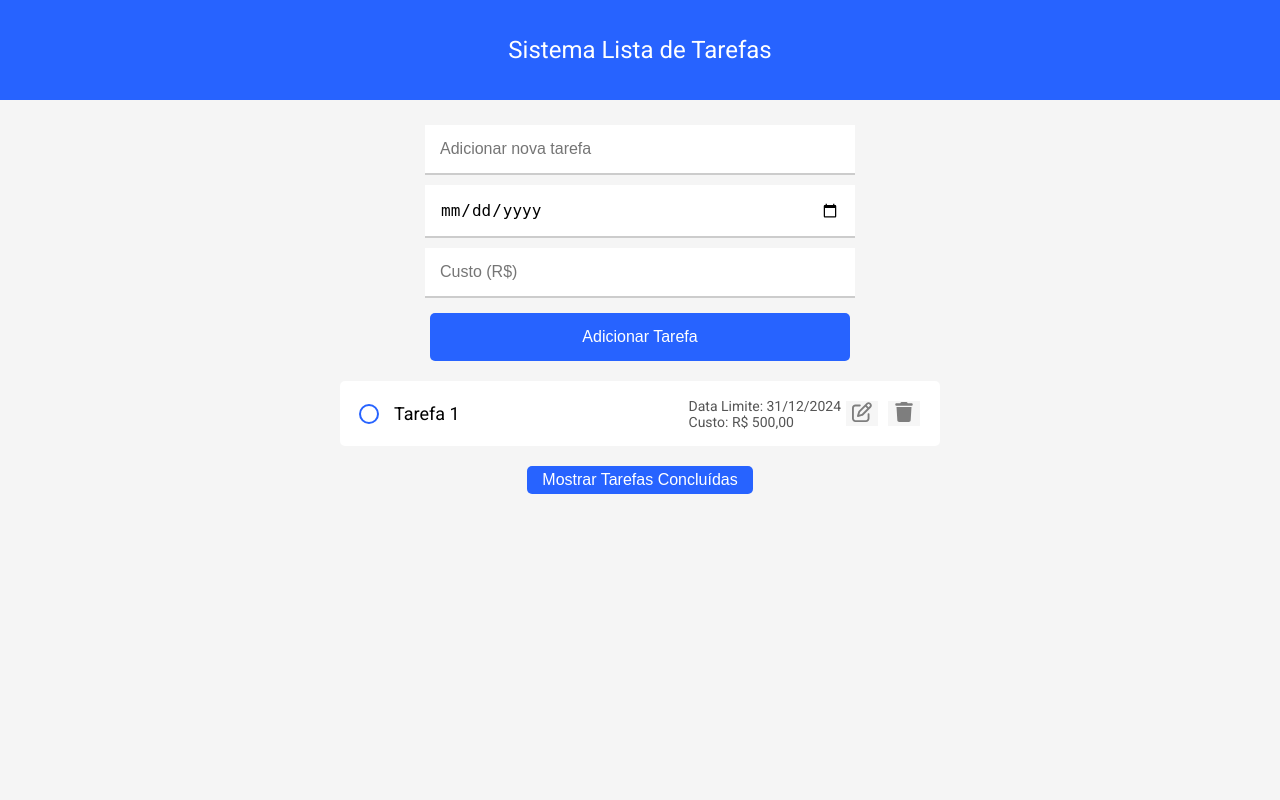
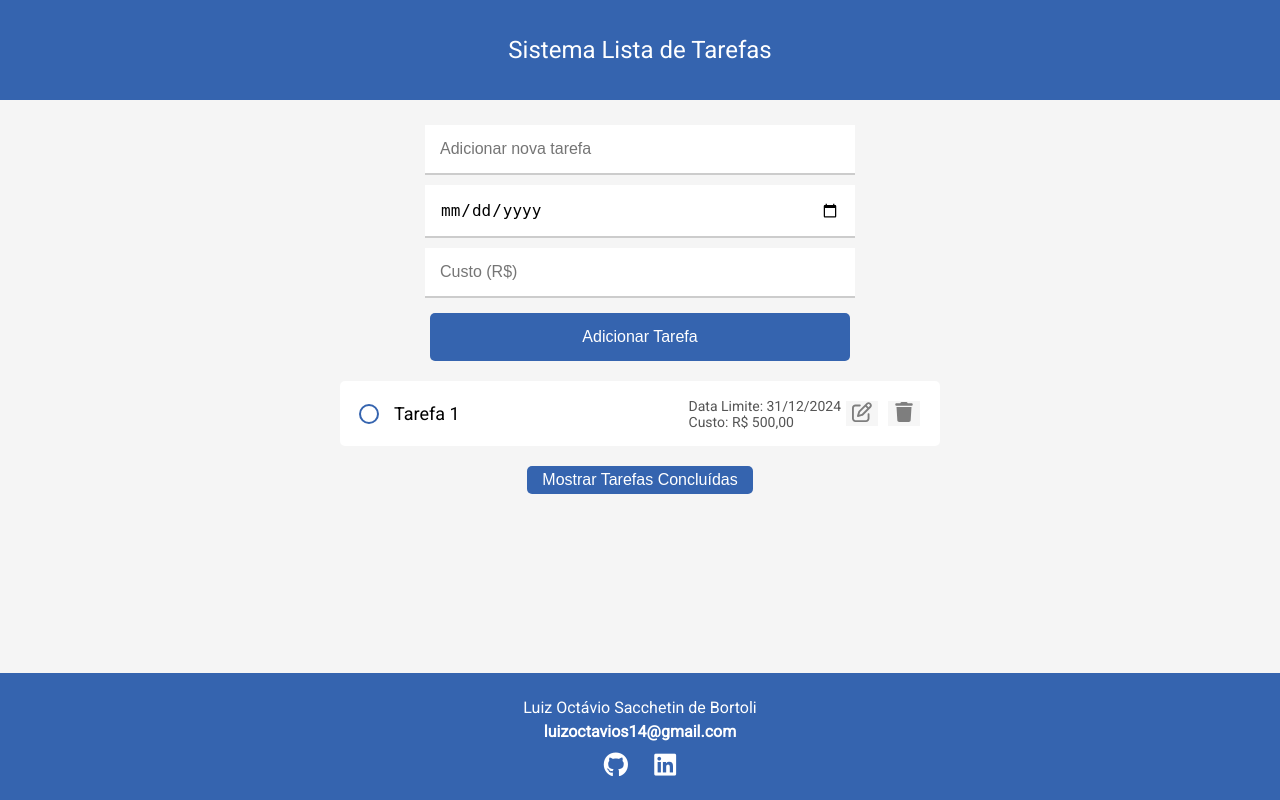
Before and after one commit to LuizOctavioSB/ToDoList, a PHP site: page / in a window 1280 px wide. Run offline with PHP 8.4, Linux system fonts and the light colour scheme; data comes from the database, SQL or seed files in the repository.

Commit message:
Adicionado footer.

```diff
--- a/assets/css/style.css
+++ b/assets/css/style.css
@@ -1,13 +1,24 @@
 @import url('https://fonts.googleapis.com/css?family=Roboto&display=swap');
+html, body {
+    height: 100%;
+    margin: 0;
+}
+
+main {
+    flex: 1;
+}
 
 body {
     font-family: 'Roboto', Arial, sans-serif;
+    display: flex;
+    flex-direction: column;
     background-color: #f5f5f5;
     margin: 0;
 }
 
 header {
-    background-color: #2763ff;
+    /* 2763ff */
+    background-color: rgb(53, 100, 175);
     color: white;
     padding: 20px;
     text-align: center;
@@ -42,14 +53,14 @@ header h1 {
 }
 
 .task-input input:focus {
-    border-bottom-color: #2763ff;
+    border-bottom-color: rgb(53, 100, 175);
 }
 
 .task-input button {
     width: 420px;
     padding: 15px;
     font-size: 16px;
-    background-color: #2763ff;
+    background-color: rgb(53, 100, 175);
     color: white;
     border: none;
     border-radius: 5px;
@@ -92,7 +103,7 @@ header h1 {
 
 .toggle-completed button {
     padding: 5px 15px;
-    background-color: #2763ff;
+    background-color: rgb(53, 100, 175);
     color: white;
     border: none;
     border-radius: 5px;
@@ -110,7 +121,7 @@ header h1 {
     -webkit-appearance: none;
     width: 20px;
     height: 20px;
-    border: 2px solid #2763ff;
+    border: 2px solid rgb(53, 100, 175);
     border-radius: 50%;
     margin-right: 15px;
     position: relative;
@@ -118,7 +129,7 @@ header h1 {
 }
 
 .task-item input[type="checkbox"]:checked {
-    background-color: #2763ff;
+    background-color: rgb(53, 100, 175);
     border: none;
 }
 
@@ -180,7 +191,6 @@ header h1 {
 }
 
 .task-item.completed span {
-    text-decoration: line-through;
     color: #888;
 }
 
@@ -195,7 +205,7 @@ header h1 {
 }
 
 .edit-input:focus {
-    border-bottom-color: #2763ff;
+    border-bottom-color: rgb(53, 100, 175);
 }
 
 .edit-inputs {
@@ -218,7 +228,7 @@ header h1 {
 }
 
 .save-button {
-    background-color: #2763ff;
+    background-color: rgb(53, 100, 175);
 }
 
 .cancel-button {
@@ -278,9 +288,54 @@ header h1 {
     overflow: hidden;
     opacity: 0;
     max-height: 0;
+    margin-bottom: 20px;
 }
 
 #task-list-completed.show {
     opacity: 1;
     max-height: 1000px;
 }
+
+footer {
+    font-size: 16px;
+    text-align: center;
+    padding: 20px 0;
+    background-color: rgb(53, 100, 175);
+    color: #ffffff;
+}
+
+footer p {
+    margin: 5px 0;
+}
+
+footer .email-contact {
+    color: #ffffff;
+    text-decoration: none;
+    font-weight: bold;
+    transition: color 0.3s;
+}
+
+footer .email-contact:hover {
+    color: #dcdcdc;
+}
+
+footer .social-links {
+    font-size: 25px;
+    margin-top: 10px;
+}
+
+footer .social-links a {
+    color: white;
+    margin: 0 10px;
+    display: inline-block;
+}
+
+footer .social-links img {
+    width: 25px;
+    height: 25px;
+    transition: opacity 0.3s;
+}
+
+footer .social-links img:hover {
+    opacity: 0.8;
+}
--- a/index.php
+++ b/index.php
@@ -3,8 +3,9 @@
 
 <head>
     <meta charset="UTF-8">
-    <title>Minha Lista de Tarefas</title>
+    <title>Sistema Lista de Tarefas</title>
     <link rel="stylesheet" href="assets/css/style.css">
+    <link rel="stylesheet" href="https://cdnjs.cloudflare.com/ajax/libs/font-awesome/6.4.0/css/all.min.css">
 </head>
 
 <body>
@@ -44,6 +45,16 @@
             </div>
         </div>
     </main>
+
+    <footer id="footer-contatos">
+        <p>Luiz Octávio Sacchetin de Bortoli</p>
+        <a href="mailto:luizoctavios14@gmail.com" class="email-contact">luizoctavios14@gmail.com</a>
+        <div class="social-links">
+            <a href="https://github.com/LuizOctavioSB" target="_blank"><i class="fab fa-github"></i></a>
+            <a href="https://www.linkedin.com/in/luizoctaviosb/" target="_blank"><i class="fab fa-linkedin"></i></a>
+        </div>
+    </footer>
+
     <script src="assets/js/script.js"></script>
 </body>
 
```
